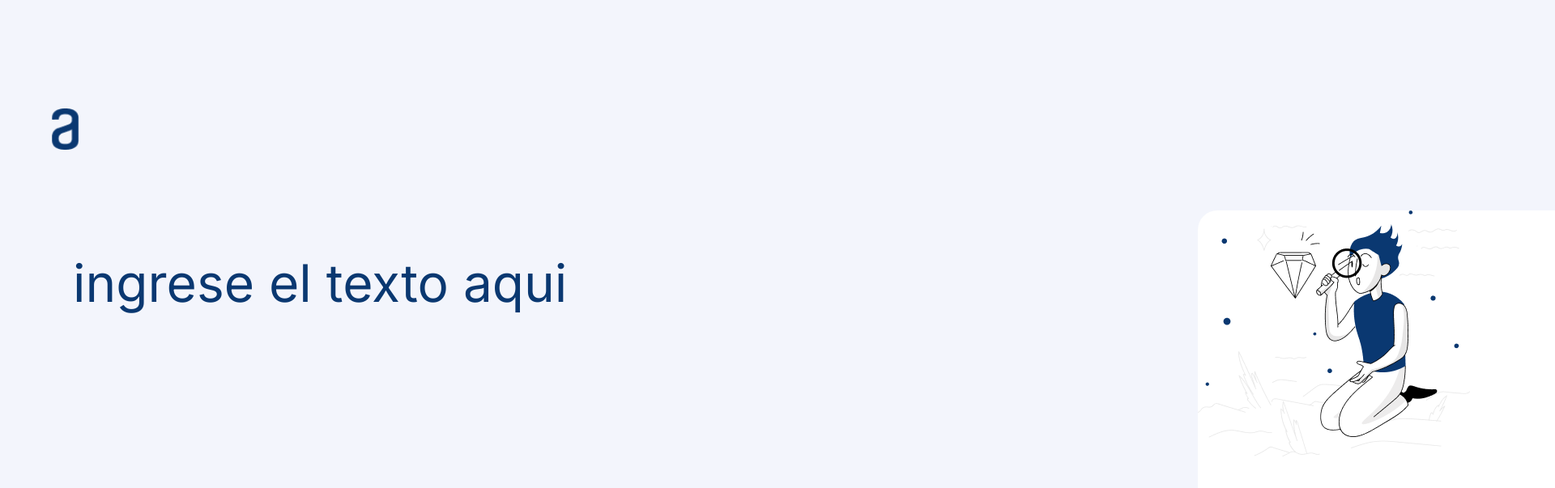
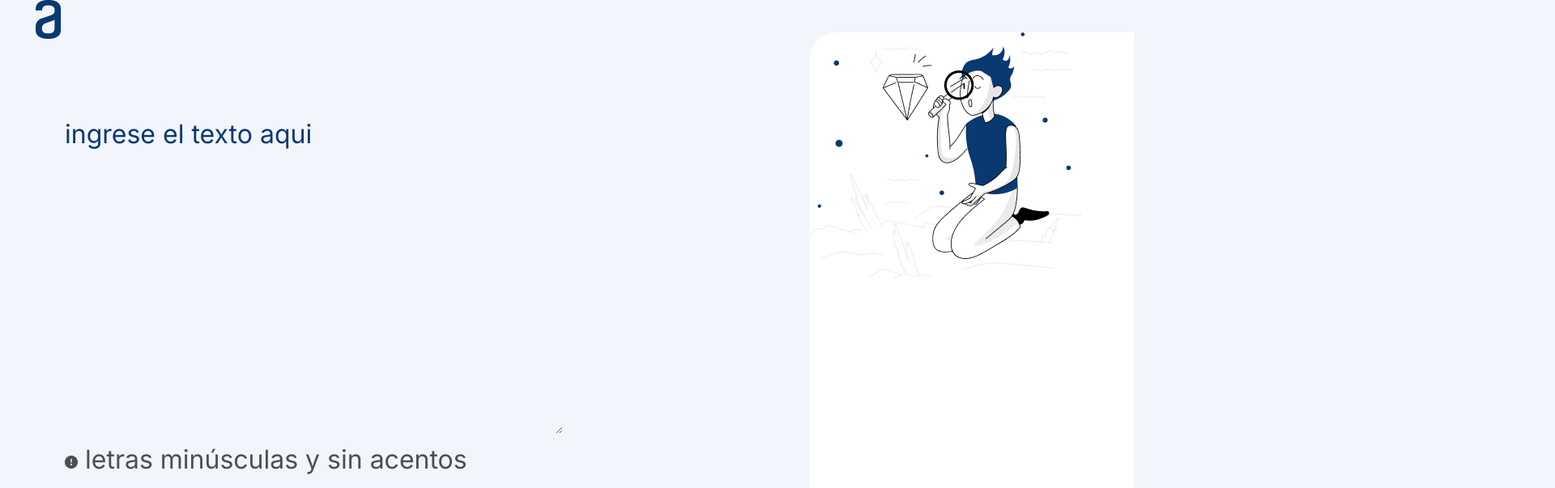
Before and after one commit to Brajosking/challenge-encriptador, a plain HTML site: page index.html in a window 1280 px wide. Shown: the top 603 px of the page at 81% size, 1920 px wide, since content can reach past the window. Drawn offline with Linux system fonts and the light colour scheme.

Commit message:
se instala icono titulo

```diff
--- a/index.html
+++ b/index.html
@@ -9,6 +9,7 @@
     <link rel="preconnect" href="https://fonts.googleapis.com">
     <link rel="preconnect" href="https://fonts.gstatic.com" crossorigin>
     <link href="https://fonts.googleapis.com/css2?family=Inter:ital,opsz,wght@0,14..32,100..900;1,14..32,100..900&display=swap" rel="stylesheet">
+    <link rel="icon" type="image/x-icon" href="./assets/brajosking.ico">
 </head>
 <body>
     <header>
--- a/styless/styless.css
+++ b/styless/styless.css
@@ -7,17 +7,20 @@
 }
 
 *{
+    padding: 0;
+    margin: 0;
     background-color: var(--color-primario);
     font-family:var(--fuente-principal);
     font-weight:400;
-    font-size:2rem;
-    line-height:150%;
+    font-size:32px;
 }
-
+body{
+    height: 100vh;
+    box-sizing: border-box;
+}
 .logo{
-    padding-top: 10%;
-    margin-left:10px;
-    width: 10%;
+    width: 120px;
+    height: 48px;
      }
  main{
     display: flex;
@@ -39,18 +42,23 @@
     background-image: url("/assets/muneco.png");
     background-repeat: no-repeat;
     border: none;
-    border-radius:24px;
-    color: var(--color-segundario);
-    margin-left: 200px;
-    margin-top: 50px;
-    padding-left: 100px;
-    position:absolute;
+    color:var(--color-segundario);
+    position: absolute;
+    width: 400px;
+    height: 944px;
+    top: 40px;
+    left: 1000px;
+    gap: 0px;
+    border-radius: 32px 0px 0px 0px;
+    opacity: 0px;
 }
 .mensaje:focus {
     outline:none;
 }
 .botones{
     display:flexbox;
+    align-items: center;
+    gap: 24px;
     margin-top:18px;
 }
 .boton__desencriptar{
```
Also changed, not shown: assets/brajosking.ico (added).
